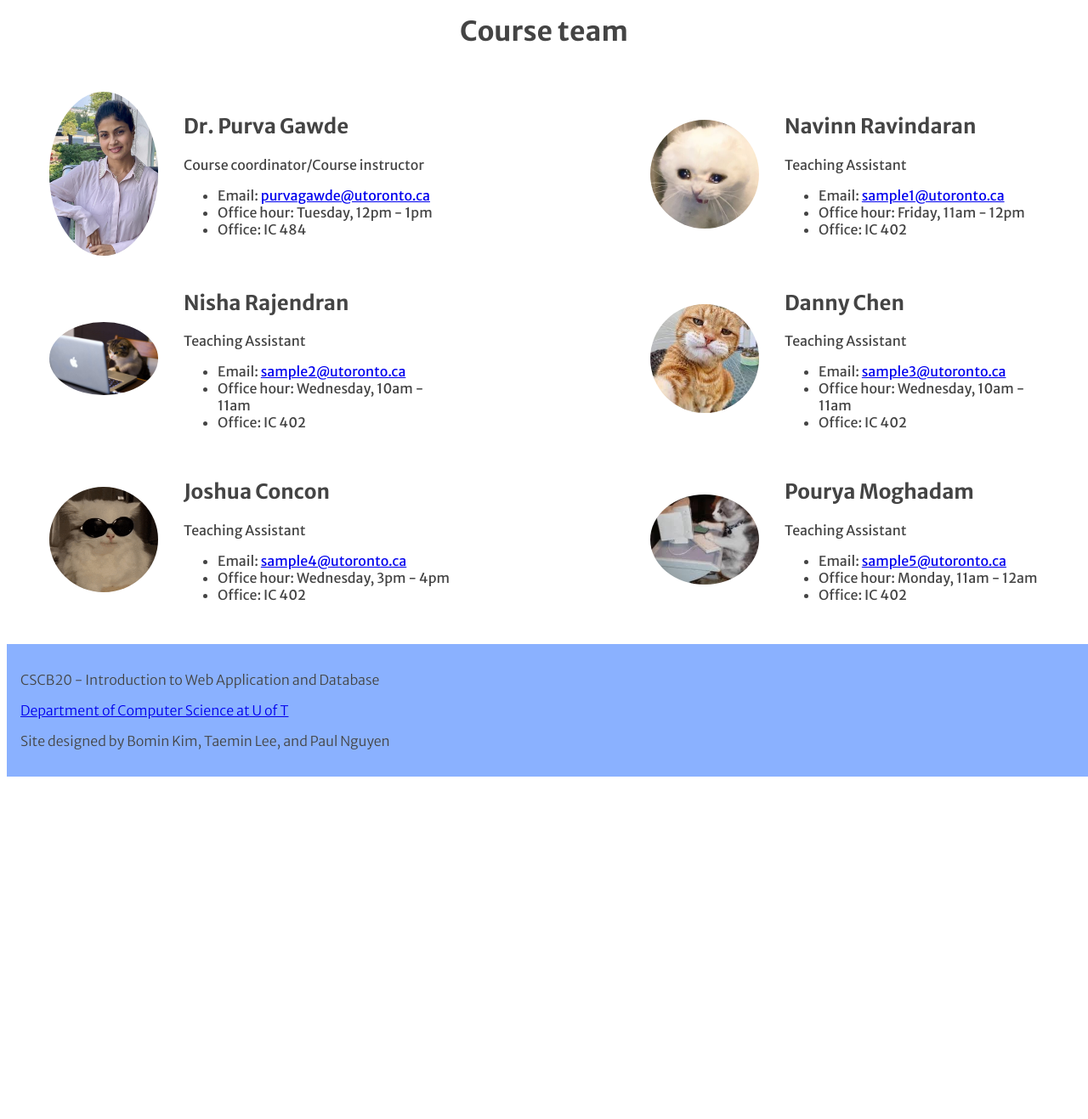
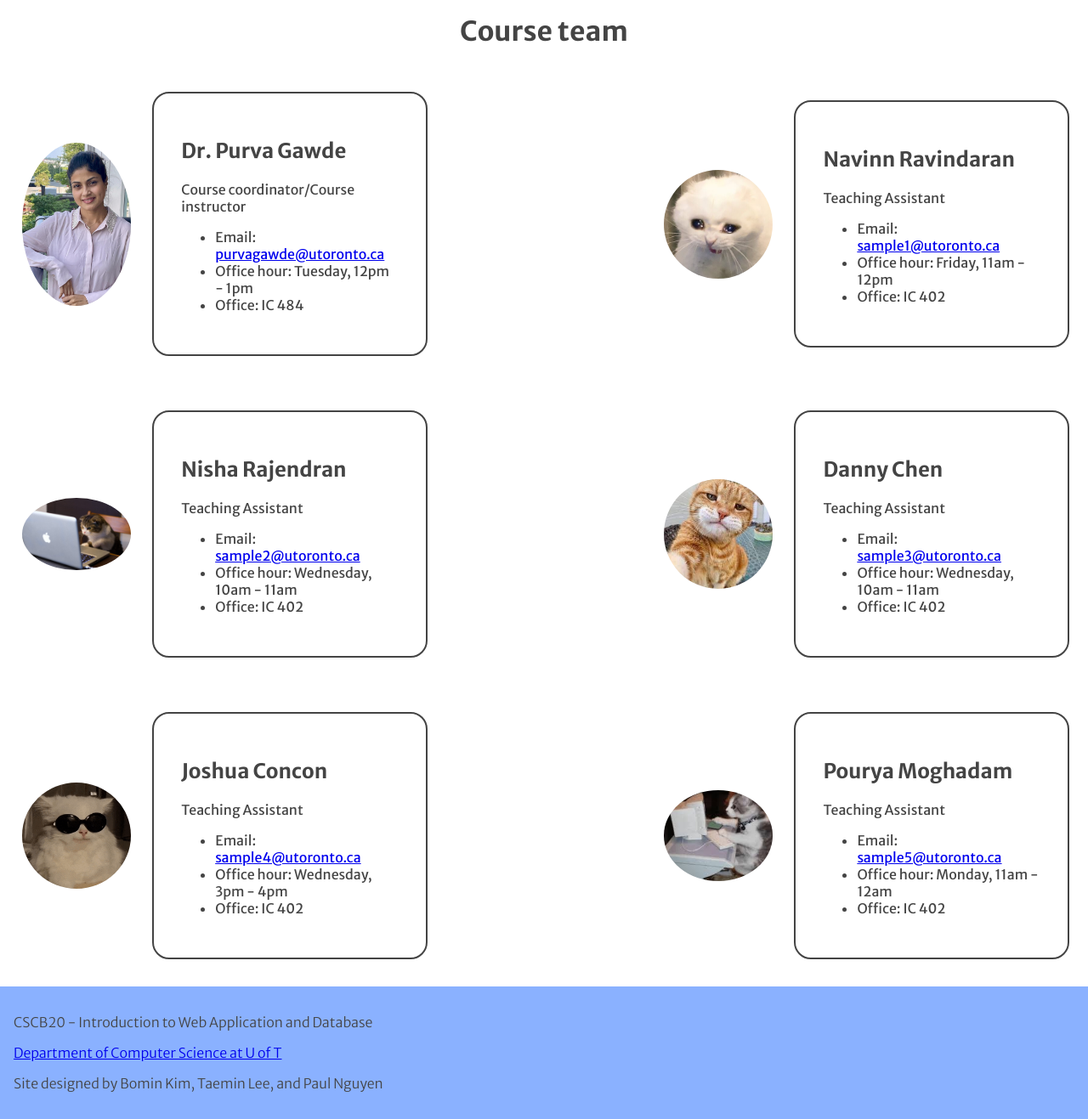
Before and after one commit to taeminlee0601/CSCB20-A3, a Flask app: template templates/course_team.html in a window 1280 px wide. Shown: the part 63-1380 px from the top of the page at 85% size. Before the commit the page ends 977 px from the top, so only its background shows below. Run offline with Flask 3, Linux system fonts and the light colour scheme; the template is opened without the code that fills it, so the values that code supplies are empty.

Commit message:
fix footer, link all the pages

```diff
--- a/static/course_team.css
+++ b/static/course_team.css
@@ -1,4 +1,4 @@
-@media screen and (max-width: 700px) {
+@media screen and (max-width: 768px) {
     .profile {
         display: flex;
         flex-direction: row;
@@ -18,17 +18,18 @@
     width: 8rem;
     border-radius: 80%;
     height: auto;
-    margin-right: 30px;
+    margin-right: 2vw;
 }
 
 .team-col {
     display: grid;
-    grid-template-columns: repeat(2, 2fr);
-    gap: 20px 200px;
-    margin-left: 50px;
+    grid-template-columns: auto auto;
+    gap: 5vw 20vw;
+    margin-left: 2vw;
     margin-bottom: 2rem;
 }
 
-.description-col-box {
-    width: 320px;
+.description-grid-box {
+    width: 20vw;
+    word-wrap: break-word;
 }
--- a/static/index.css
+++ b/static/index.css
@@ -1,4 +1,6 @@
 body {
+    padding: 0;
+    margin: 0;
     margin-top: 50px;
     font-family: 'Merriweather Sans';
     color: #444;
--- a/templates/course_team.html
+++ b/templates/course_team.html
@@ -11,7 +11,7 @@
       href="https://fonts.googleapis.com/css2?family=Merriweather+Sans:ital,wght@0,300..800;1,300..800&family=Merriweather:ital,wght@0,300;0,400;0,700;0,900;1,300;1,400;1,700;1,900&display=swap"
       rel="stylesheet"
     />
-    <title>Document</title>
+    <title>Course team</title>
 </head>
 <body>
     <header>
@@ -20,25 +20,25 @@
             <div class="dropdown">
                 <a class="tab">Home</a>
                 <div class="dropdown-content">
-                    <a href="#">Course Description</a>
-                    <a href="#">Syllabus</a>
+                    <a href="course_description.html">Course Description</a>
+                    <a href="syllabus.html">Syllabus</a>
                 </div>
             </div>
             <div class="dropdown">
                 <a class="tab">Material</a>
                 <div class="dropdown-content">
-                    <a href="#">Assignments</a>
-                    <a href="#">Lectures</a>
-                    <a href="#">Labs</a>
+                    <a href="assignment.html">Assignments</a>
+                    <a href="lectures.html">Lectures</a>
+                    <a href="labs.html">Labs</a>
                 </div>
             </div>
-            <a class="tab" href="#">Resources</a>
-            <a class="tab" href="#">Calendar</a>
+            <a class="tab" href="resources.html">Resources</a>
+            <a class="tab" href="calendar.html">Calendar</a>
             <div class="dropdown">
                 <a class="tab">Contact</a>
                 <div class="dropdown-content">
-                    <a href="#">Course Team</a>
-                    <a href="#">Feedback</a>
+                    <a href="course_team.html">Course Team</a>
+                    <a href="feedback.html">Feedback</a>
                 </div>
             </div>
         </div>
@@ -48,7 +48,7 @@
         <div class="team-col">
             <div class="profile">
                 <img src="../images/purva.jpg" alt="">
-                <div class="description-col-box">
+                <div class="description-grid-box">
                     <h2>Dr. Purva Gawde</h2>
                     <p>Course coordinator/Course instructor</p>
                     <ul>
@@ -60,7 +60,7 @@
             </div>
             <div class="profile">
                 <img src="../images/navinn.png" alt="">
-                <div class="description-col-box">
+                <div class="description-grid-box">
                     <b><h2>Navinn Ravindaran</h2></b>
                     <p>Teaching Assistant</p>
                     <ul>
@@ -72,7 +72,7 @@
             </div>
             <div class="profile">
                 <img src="../images/nishan.png" alt="">
-                <div class="description-col-box">
+                <div class="description-grid-box">
                     <b><h2>Nisha Rajendran</h2></b>
                     <p>Teaching Assistant</p>
                     <ul>
@@ -84,7 +84,7 @@
             </div>
             <div class="profile">
                 <img src="../images/danny.png" alt="">
-                <div class="description-col-box">
+                <div class="description-grid-box">
                     <b><h2>Danny Chen</h2></b>
                     <p>Teaching Assistant</p>
                     <ul>
@@ -96,7 +96,7 @@
             </div>
             <div class="profile">
                 <img src="../images/joshua.png" alt="">
-                <div class="description-col-box">
+                <div class="description-grid-box">
                     <b><h2>Joshua Concon</h2></b>
                     <p>Teaching Assistant</p>
                     <ul>
@@ -108,7 +108,7 @@
             </div>
             <div class="profile">
                 <img src="../images/pourya.png" alt="">
-                <div class="description-col-box">
+                <div class="description-grid-box">
                     <b><h2>Pourya Moghadam</h2></b>
                     <p>Teaching Assistant</p>
                     <ul>
@@ -123,8 +123,7 @@
     <footer>
         <p>CSCB20 - Introduction to Web Application and Database</p>
         <a href="https://web.cs.toronto.edu/people/faculty-directory"
-          >Department of Computer Science at U of T</a
-        >
+            >Department of Computer Science at U of T</a>
         <p>Site designed by Bomin Kim, Taemin Lee, and Paul Nguyen</p>
     </footer>
 </body>
--- a/templates/index.html
+++ b/templates/index.html
@@ -20,8 +20,7 @@
     <footer>
       <p>CSCB20 - Introduction to Web Application and Database</p>
       <a href="https://web.cs.toronto.edu/people/faculty-directory"
-        >Department of Computer Science at U of T</a
-      >
+        >Department of Computer Science at U of T</a>
       <p>Site designed by Bomin Kim, Taemin Lee, and Paul Nguyen</p>
     </footer>
   </body>
```
Also changed, not shown: static/assignment.css (+5 -5 lines), templates/assignment.html (+13 -13 lines), templates/course_description.html (+9 -9 lines), templates/syllabus.html (+9 -9 lines), templates/feedback.html (added).
